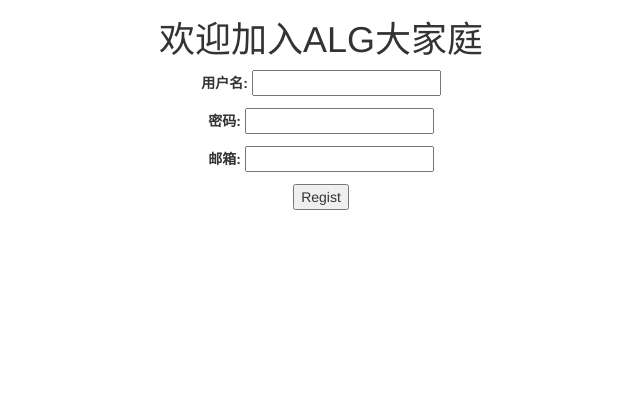
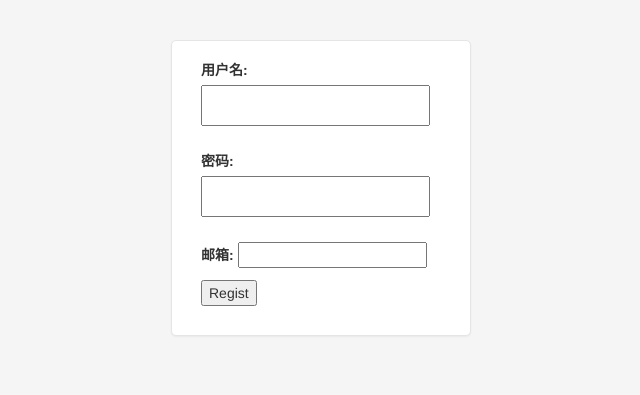
Before and after one commit to zhcxk1998/BNUZ_ALGYun, a Django app: page /user/register/ in a window 1280 px wide. Shown: the top 395 px of the page, without its empty margins (319-959 px from the left). Run offline with Django 3.2, Linux system fonts and the light colour scheme; parts of the project's set-up code (start-up, migrations or seed data) failed here and were passed over; some libraries are stand-ins or nearby versions.

Commit message:
美化注册页面

```diff
--- a/BNUZ_ALGYun/settings.py
+++ b/BNUZ_ALGYun/settings.py
@@ -23,9 +23,9 @@ BASE_DIR = os.path.dirname(os.path.dirname(os.path.abspath(__file__)))
 SECRET_KEY = '@y%bq1&w+)!#y6(5-jfyqxca)azlj@0wyp!_s6u6^h-_k3#*h2'
 
 # SECURITY WARNING: don't run with debug turned on in production!
-DEBUG = False
+DEBUG = True
 
-ALLOWED_HOSTS = ['*']
+ALLOWED_HOSTS = []
 
 
 # Application definition
--- a/templates/register.html
+++ b/templates/register.html
@@ -1,45 +1,90 @@
 <!DOCTYPE html>
 {% load static %}
-
-<html lang="zh-CN"><head>
-<meta http-equiv="content-type" content="text/html; charset=UTF-8">
+<html lang="en">
+  <head>
     <meta charset="utf-8">
-    <meta http-equiv="X-UA-Compatible" content="IE=edge, Chrome=1">
-    <meta name="viewport" content="width=device-width, initial-scale=1">
-    <!-- 上述3个meta标签*必须*放在最前面，任何其他内容都*必须*跟随其后！ -->
+    <title>欢迎加入ALGYun</title>
+    <meta name="viewport" content="width=device-width, initial-scale=1.0">
     <meta name="description" content="">
     <meta name="author" content="">
 
-    <title>ALG-Yun 注册</title>
+    <!-- Le styles -->
+    <link href="../assets/css/bootstrap.css" rel="stylesheet">
+    <style type="text/css">
+      body {
+        padding-top: 40px;
+        padding-bottom: 40px;
+        background-color: #f5f5f5;
+      }
 
-    <!-- Bootstrap core CSS -->
-    <link href="{% static 'bootstrap/css/bootstrap.css' %}" rel="stylesheet">
+      .form-signin {
+        max-width: 300px;
+        padding: 19px 29px 29px;
+        margin: 0 auto 20px;
+        background-color: #fff;
+        border: 1px solid #e5e5e5;
+        -webkit-border-radius: 5px;
+           -moz-border-radius: 5px;
+                border-radius: 5px;
+        -webkit-box-shadow: 0 1px 2px rgba(0,0,0,.05);
+           -moz-box-shadow: 0 1px 2px rgba(0,0,0,.05);
+                box-shadow: 0 1px 2px rgba(0,0,0,.05);
+      }
+      .form-signin .form-signin-heading,
+      .form-signin .checkbox {
+        margin-bottom: 10px;
+      }
+      .form-signin input[type="text"],
+      .form-signin input[type="password"] {
+        font-size: 16px;
+        height: auto;
+        margin-bottom: 15px;
+        padding: 7px 9px;
+      }
 
-    <!-- IE10 viewport hack for Surface/desktop Windows 8 bug -->
-{#    <link href="{% static 'bootstrap/css/ie10-viewport-bug-workaround.css' %}" rel="stylesheet">#}
+    </style>
+    <link href="../assets/css/bootstrap-responsive.css" rel="stylesheet">
 
-    <!-- Custom styles for this template -->
-    <link href="{% static 'bootstrap/css/signin.css' %}" rel="stylesheet">
+    <!-- HTML5 shim, for IE6-8 support of HTML5 elements -->
+    <!--[if lt IE 9]>
+      <script src="../assets/js/html5shiv.js"></script>
+    <![endif]-->
 
-    <!-- Just for debugging purposes. Don't actually copy these 2 lines! -->
-    <!--[if lt IE 9]><script src="../../assets/js/ie8-responsive-file-warning.js"></script><![endif]-->
-    <script src="{% static 'bootstrap/js/ie-emulation-modes-warning.js' %}"></script>
+    <!-- Fav and touch icons -->
+    <link rel="apple-touch-icon-precomposed" sizes="144x144" href="../assets/ico/apple-touch-icon-144-precomposed.png">
+    <link rel="apple-touch-icon-precomposed" sizes="114x114" href="../assets/ico/apple-touch-icon-114-precomposed.png">
+      <link rel="apple-touch-icon-precomposed" sizes="72x72" href="../assets/ico/apple-touch-icon-72-precomposed.png">
+                    <link rel="apple-touch-icon-precomposed" href="../assets/ico/apple-touch-icon-57-precomposed.png">
+                                   <link rel="shortcut icon" href="../assets/ico/favicon.png">
+  </head>
 
-    <!-- HTML5 shim and Respond.js for IE8 support of HTML5 elements and media queries -->
-    <!--[if lt IE 9]>
-      <script src="https://cdn.bootcss.com/html5shiv/3.7.3/html5shiv.min.js"></script>
-      <script src="https://cdn.bootcss.com/respond.js/1.4.2/respond.min.js"></script>
-    <![endif]-->
-  </head>
-<style>
-        html,body{text-align:center;margin:0px auto;}
-</style>
   <body>
-<h1>欢迎加入ALG大家庭</h1>
-<form method = 'post' enctype="{%url "my_user:my_register" %}">
+
+    <div class="container" method = 'post' enctype="{%url "my_user:my_register" %}">
+      <form class="form-signin">
           {% csrf_token %}
           {{userform.as_p}}
         <input type="submit" value = "Regist" />
       </form>
+
+    </div> <!-- /container -->
+
+    <!-- Le javascript
+    ================================================== -->
+    <!-- Placed at the end of the document so the pages load faster -->
+    <script src="../assets/js/jquery.js"></script>
+    <script src="../assets/js/bootstrap-transition.js"></script>
+    <script src="../assets/js/bootstrap-alert.js"></script>
+    <script src="../assets/js/bootstrap-modal.js"></script>
+    <script src="../assets/js/bootstrap-dropdown.js"></script>
+    <script src="../assets/js/bootstrap-scrollspy.js"></script>
+    <script src="../assets/js/bootstrap-tab.js"></script>
+    <script src="../assets/js/bootstrap-tooltip.js"></script>
+    <script src="../assets/js/bootstrap-popover.js"></script>
+    <script src="../assets/js/bootstrap-button.js"></script>
+    <script src="../assets/js/bootstrap-collapse.js"></script>
+    <script src="../assets/js/bootstrap-carousel.js"></script>
+    <script src="../assets/js/bootstrap-typeahead.js"></script>
+
   </body>
 </html>
```
Also changed, not shown: common_static/bootstrap/js/ie-emulation-modes-warning.js (added, +51 -0 lines), static/bootstrap/js/ie-emulation-modes-warning.js (added, +51 -0 lines). Lines whose indentation alone changed are shown as unchanged.
